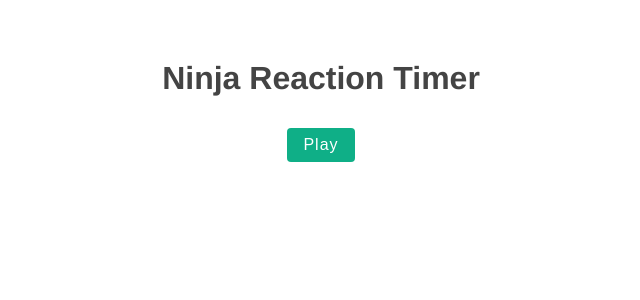
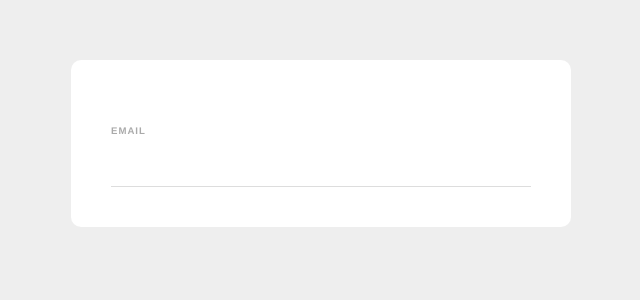
Before and after one commit to TheLukCraft/Vue3---Firebase, a Vue app: page / in a window 1280 px wide. Shown: the top 300 px of the page, without its empty margins (319-959 px from the left). Built offline with nearby package versions, Linux system fonts and the light colour scheme.

Commit message:
forms setup

```diff
--- a/src/App.vue
+++ b/src/App.vue
@@ -1,38 +1,12 @@
 <template>
-  <h1>Ninja Reaction Timer</h1>
-  <button @click="start" :disabled="isPlaying">Play</button>
-  <Block v-if="isPlaying" :delay="delay" @end="endGame" />
-  <Results v-if="showResults" :score="score" />
+  <SignupForm />
 </template>
-
 <script>
-import Block from './components/Block.vue'
-import Results from './components/Results.vue'
+import SignupForm from './components/SignupForm.vue'
 export default {
   name: 'App',
   components: {
-    Block,
-    Results
-  },
-  data() {
-    return {
-      isPlaying: false,
-      delay: null,
-      score: null,
-      showResults: false
-    }
-  },
-  methods: {
-    start() {
-      this.delay = 2000 + Math.random() * 5000;
-      this.isPlaying = true;
-      this.showResults = false
-    },
-    endGame(reactionTime) {
-      this.score = reactionTime
-      this.isPlaying = false
-      this.showResults = true
-    }
+    SignupForm
   }
 }
 </script>
@@ -43,24 +17,12 @@ export default {
   -webkit-font-smoothing: antialiased;
   -moz-osx-font-smoothing: grayscale;
   text-align: center;
-  color: #444;
+  color: #2c3e50;
   margin-top: 60px;
 }
 
-button {
-  background: #0faf87;
-  color: white;
-  border: none;
-  padding: 8px 16px;
-  border-radius: 4px;
-  font-size: 16px;
-  letter-spacing: 1px;
-  cursor: pointer;
-  margin: 10px;
-}
-
-button[disabled] {
-  opacity: 0.2;
-  cursor: not-allowed;
+body {
+  margin: 0;
+  background: #eee;
 }
 </style>
--- a/src/components/Block.vue
+++ /dev/null
@@ -1,47 +0,0 @@
-<template>
-    <div class="block" v-if="showBlock" @click="stopTimer">
-        Click me
-    </div>
-</template>
-
-<script>
-export default {
-    props: ['delay'],
-    data() {
-        return {
-            showBlock: false,
-            timer: null,
-            reactionTime: 0
-        }
-    },
-    mounted() {
-        setTimeout(() => {
-            this.showBlock = true
-            this.startTimer()
-        }, this.delay)
-    },
-    methods: {
-        startTimer() {
-            this.timer = setInterval(() => {
-                this.reactionTime += 10
-            }, 10)
-        },
-        stopTimer() {
-            clearInterval(this.timer)
-            this.$emit('end', this.reactionTime)
-        }
-    }
-}
-</script>
-
-<style scoped>
-.block {
-    width: 400px;
-    border-radius: 20px;
-    background: #0faf87;
-    color: white;
-    text-align: center;
-    padding: 100px 0;
-    margin: 40px auto;
-}
-</style>e
--- a/src/components/Results.vue
+++ /dev/null
@@ -1,31 +0,0 @@
-<template>
-    <p>Reaction time - {{ score }} ms</p>
-    <p class="rank">{{ rank }}</p>
-</template>
-
-<script>
-export default {
-    props: ['score'],
-    data() {
-        return {
-            rank: null
-        }
-    },
-    mounted() {
-        if (this.score < 250) {
-            this.rank = "Ninja Fingers"
-        } else if (this.score < 400) {
-            this.rank = "Rapid Reflexes"
-        } else {
-            this.rank = 'Snail pace...'
-        }
-    }
-}
-</script>
-<style>
-.rank {
-    font-size: 1.4em;
-    color: #0faf87;
-    font-weight: bold;
-}
-</style>
--- /dev/null
+++ b/src/components/SignupForm.vue
@@ -0,0 +1,41 @@
+<template>
+    <form action="">
+        <label for="">Email</label>
+        <input type="email" required>
+    </form>
+</template>
+
+<script setup>
+
+</script>
+
+<style>
+  form {
+      max-width: 420px;
+      margin: 30px auto;
+      background: white;
+      text-align: left;
+      padding: 40px;
+      border-radius: 10px;
+  }
+
+  label {
+      color: #aaa;
+      display: inline-block;
+      margin: 25px 0 15px;
+      font-size: 0.6em;
+      text-transform: uppercase;
+      letter-spacing: 1px;
+      font-weight: bold;
+  }
+
+  input {
+      display: block;
+      padding: 10px 6px;
+      width: 100%;
+      box-sizing: border-box;
+      border: none;
+      border-bottom: 1px solid #ddd;
+      color: #555;
+  }
+</style>
```
Also changed, not shown: 1 other file (tests, documents, lock files or other folders).
